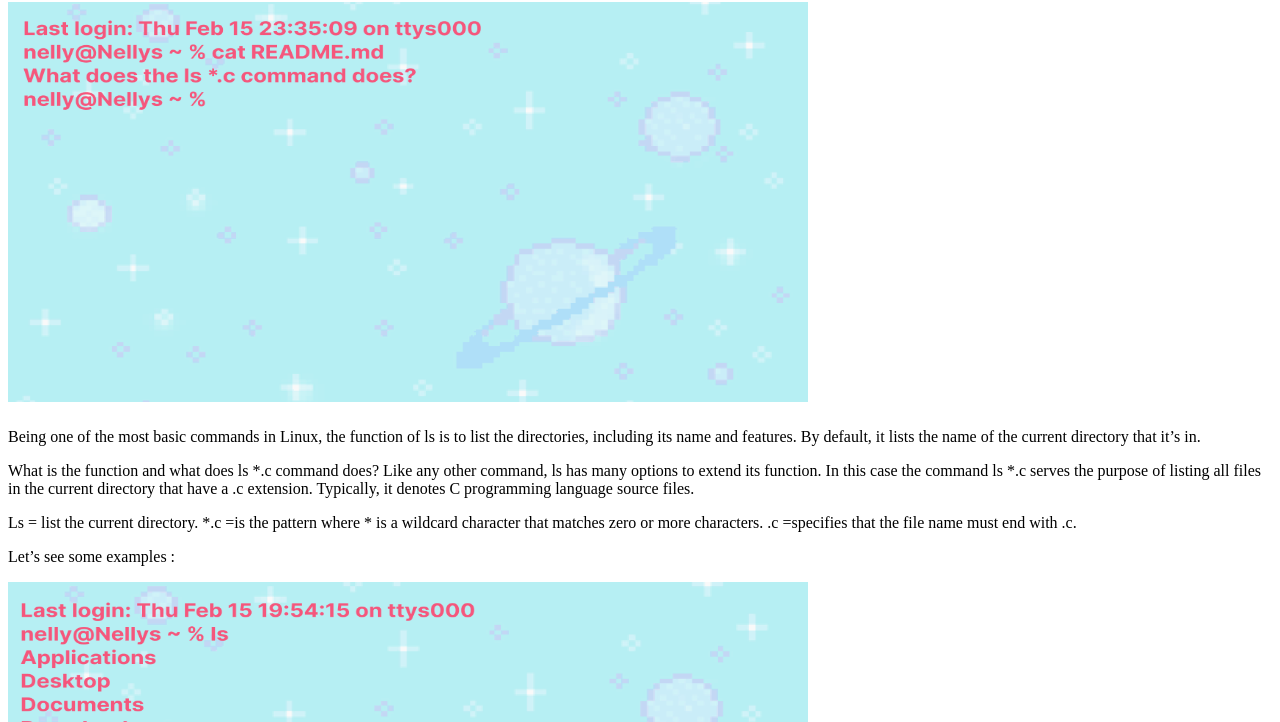
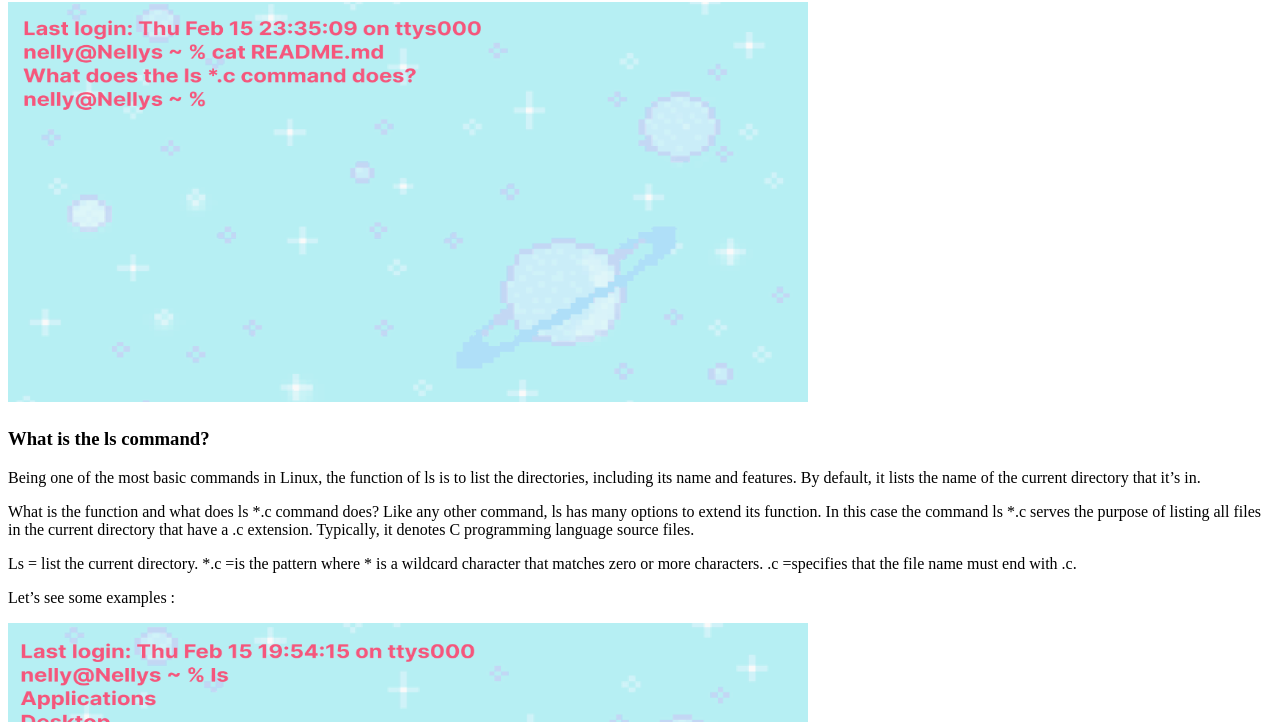
Before and after one commit to nellyretto/nellyretto.github.io, a plain HTML site: page index.html in a window 1280 px wide. Shown: the part 78-800 px from the top of the page. Drawn offline with Linux system fonts and the light colour scheme.

Commit message:
Update index.html

```diff
--- a/index.html
+++ b/index.html
@@ -26,9 +26,9 @@
 
 <body>
 
-<title>
+<h3>
 What is the ls command?
-</title>
+</h3>
 
   <p>
 Being one of the most basic commands in Linux, the function of ls is to list the directories, including its name and features. By default, it lists the name of the current directory that it’s in.
```
